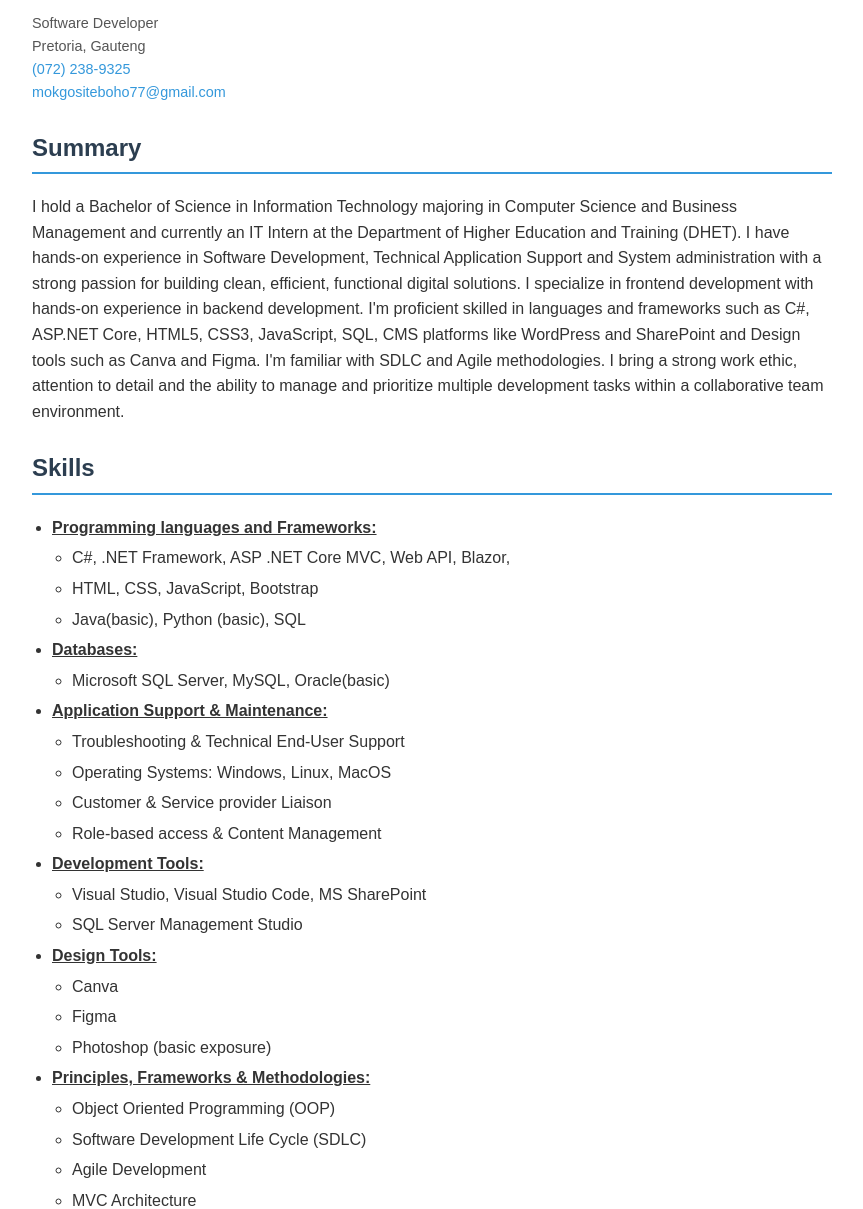
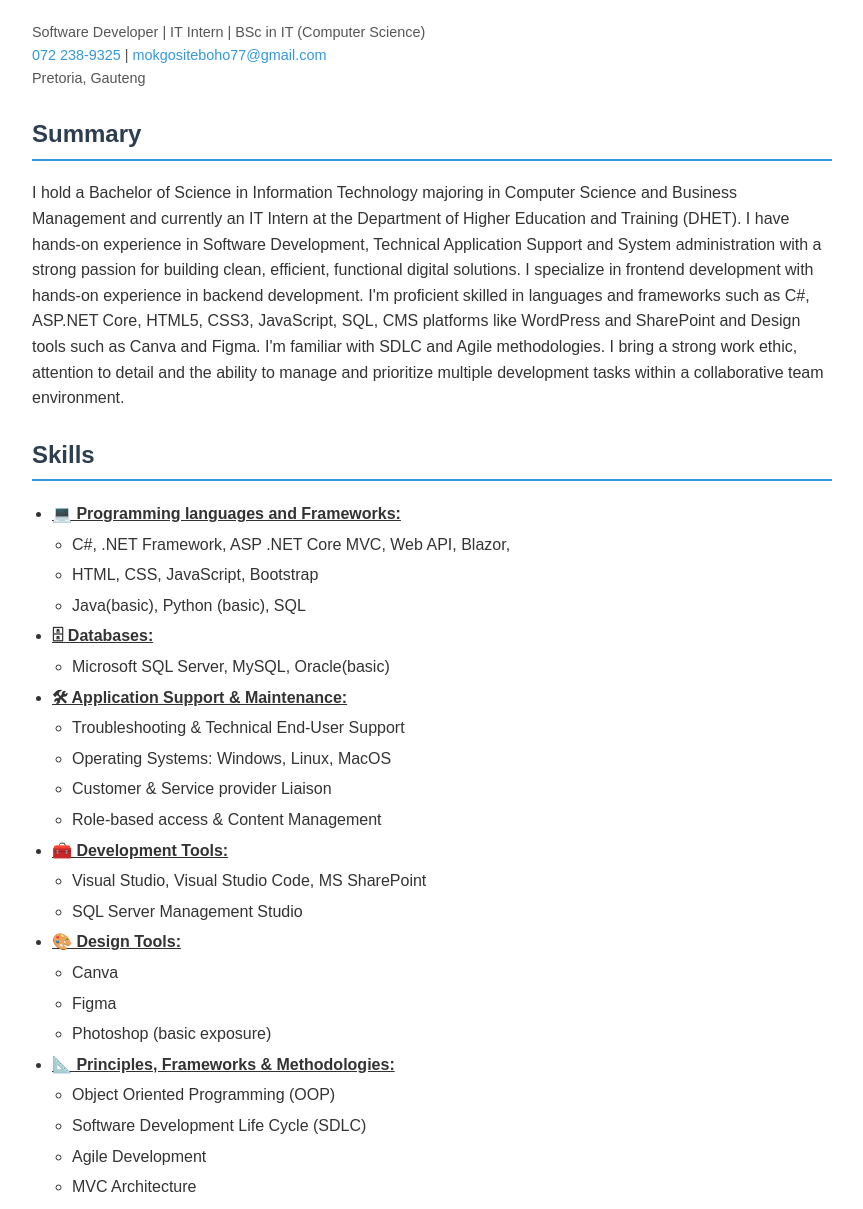
Before and after one commit to SirTebz/Single-Page-CV, a plain HTML site: page index.html in a window 1280 px wide. Shown: the part 86-1295 px from the top of the page, without its empty margins (208-1071 px from the left). Drawn offline with Linux system fonts and the light colour scheme.

Commit message:
Modified Index

```diff
--- a/index.html
+++ b/index.html
@@ -11,10 +11,12 @@
     <h1>Teboho Mokgosi</h1>
 
     <div class="contact-info">
-        Software Developer<br>
-        Pretoria, Gauteng<br>
-        <a href="tel:+27722389325">(072) 238-9325</a><br>
-        <a href="mailto:mokgositeboho77@gmail.com">mokgositeboho77@gmail.com</a>
+        <p>
+            Software Developer | IT Intern | BSc in IT (Computer Science)<br>
+            <a href="tel:+27722389325">072 238-9325</a> | <a href="mailto:mokgositeboho77@gmail.com">mokgositeboho77@gmail.com</a><br>
+            Pretoria, Gauteng
+        </p>
+
     </div>
 
     <h2>Summary</h2>
@@ -27,35 +29,35 @@
     <h2>Skills</h2>
     <div class="skills-list">
         <ul>
-            <li class="list-heading">Programming languages and Frameworks:</li>
+            <li class="list-heading">💻 Programming languages and Frameworks:</li>
             <ul>
                 <li>C#, .NET Framework, ASP .NET Core MVC, Web API, Blazor,</li>
                 <li>HTML, CSS, JavaScript, Bootstrap</li>
                 <li>Java(basic), Python (basic), SQL</li>
             </ul>
-            <li class="list-heading">Databases:</li>
+            <li class="list-heading">🗄 Databases:</li>
             <ul>
                 <li>Microsoft SQL Server, MySQL, Oracle(basic)</li>
             </ul>
-            <li class="list-heading">Application Support & Maintenance:</li>
+            <li class="list-heading">🛠 Application Support & Maintenance:</li>
             <ul>
                 <li>Troubleshooting & Technical End-User Support</li>
                 <li>Operating Systems: Windows, Linux, MacOS</li>
                 <li>Customer & Service provider Liaison</li>
                 <li>Role-based access & Content Management</li>
             </ul>
-            <li class="list-heading">Development Tools:</li>
+            <li class="list-heading">🧰 Development Tools:</li>
             <ul>
                 <li>Visual Studio, Visual Studio Code, MS SharePoint</li>
                 <li>SQL Server Management Studio</li>
             </ul>
-            <li class="list-heading">Design Tools:</li>
+            <li class="list-heading">🎨 Design Tools:</li>
             <ul>
                 <li>Canva</li>
                 <li>Figma</li>
                 <li>Photoshop (basic exposure)</li>
             </ul>
-            <li class="list-heading">Principles, Frameworks & Methodologies:</li>
+            <li class="list-heading">📐 Principles, Frameworks & Methodologies:</li>
             <ul>
                 <li>Object Oriented Programming (OOP)</li>
                 <li>Software Development Life Cycle (SDLC)</li>
@@ -64,7 +66,7 @@
                 <li>Design Patterns</li>
                 <li>Minimal APIs</li>
             </ul>
-            <li class="list-heading">Version Control & Collaboration:</li>
+            <li class="list-heading">📂 Version Control & Collaboration:</li>
             <ul>
                 <li>Git, <a href="https://github.com/SirTebz" rel="noopener noreferrer">GitHub</a></li>
             </ul>
@@ -144,7 +146,7 @@
 
     <h2>Across the Internet</h2>
     <div class="online-profiles">
-        <a href="https://www.linkedin.com/in/teboho-mokgosi" target="_blank" rel="noopener noreferrer">LinkedIn</a> | <a href="https://portfolio-website-tebohos-projects-2ca35a47.vercel.app/">Portfolio</a> | <a href="https://github.com/SirTebz" rel="noopener noreferrer">GitHub</a> | <a href="assets/CV-Teboho-Mokgosi-1.pdf" target="_blank">PDF Version</a>
+        <a href="https://www.linkedin.com/in/teboho-mokgosi" target="_blank" rel="noopener noreferrer">LinkedIn</a> | <a href="https://portfolio-website-tebohos-projects-2ca35a47.vercel.app/">Personal Website</a> | <a href="https://github.com/SirTebz" rel="noopener noreferrer">GitHub</a> | <a href="assets/CV-Teboho-Mokgosi-1-1.pdf" target="_blank">PDF Version</a>
     </div>
 </body>
 </html>
```
